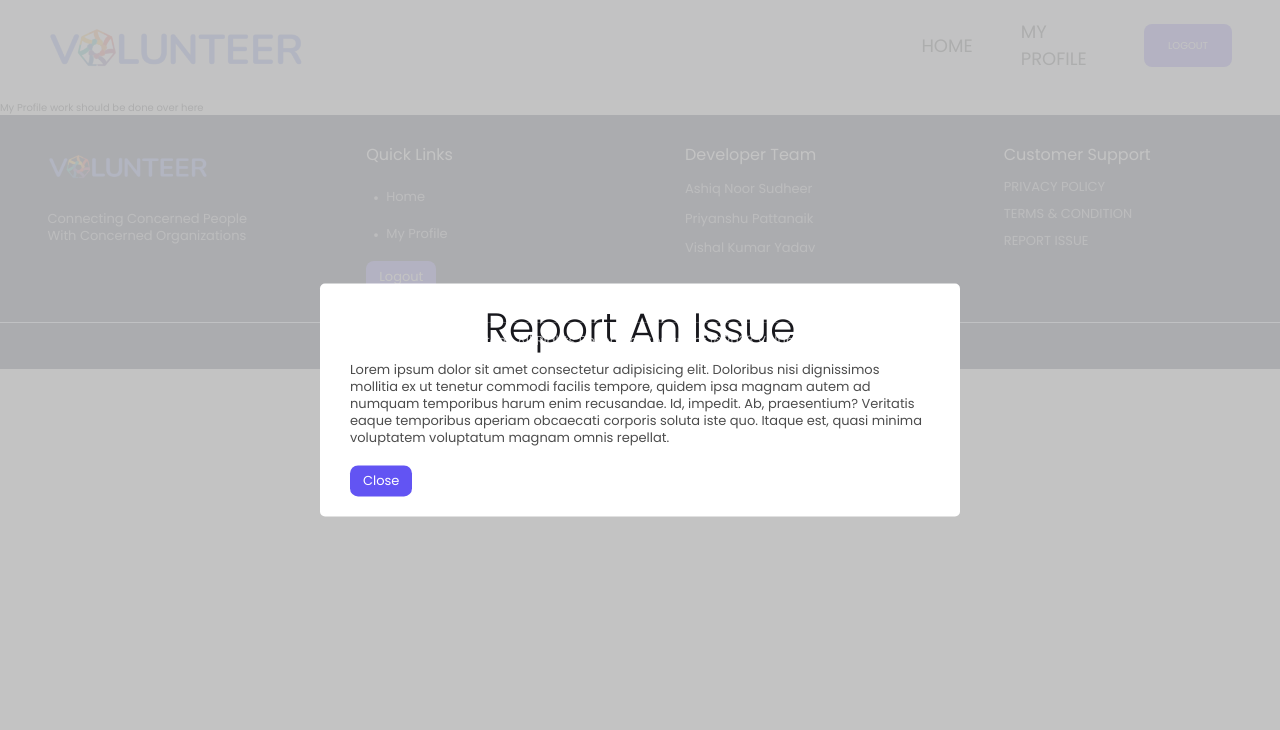
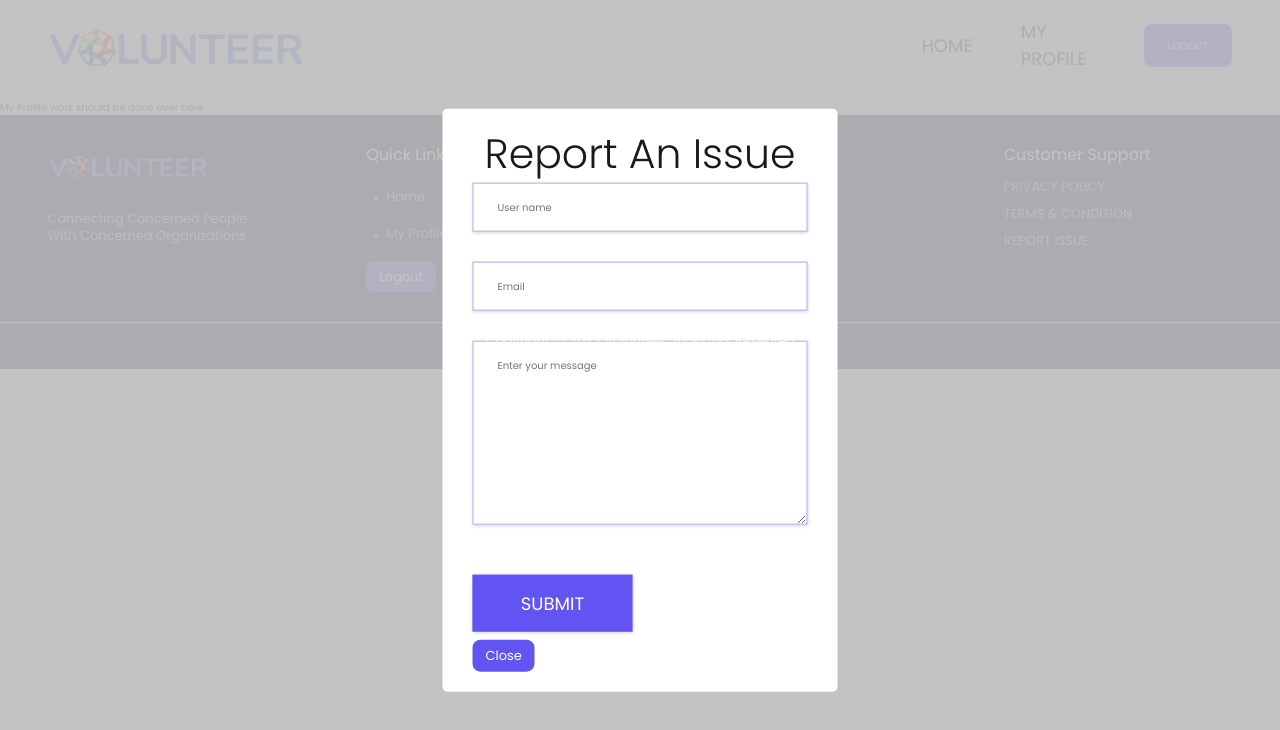
Before and after one commit to AshiqNoor-S/Volunteer.com, a React (Create React App) app in the folder client/: page /myprofile in a window 1280 px wide. Both pictures are taken after a click on the element "REPORT ISSUE". Shown: the top 730 px of the page. Built offline with nearby package versions, Linux system fonts and the light colour scheme.

Commit message:
Report Issue Part Done

```diff
--- a/client/src/components/Footer.jsx
+++ b/client/src/components/Footer.jsx
@@ -88,8 +88,6 @@ const Footer = () => {
                 <AiOutlineCopyright />
                 &nbsp;
                 {new Date().getFullYear()} Volunteer. All Rights Reserved
-                Copyright <AiOutlineCopyright />
-                {new Date().getFullYear()} Volunteer. All Rights Reserved.
               </p>
             </div>
           </div>
--- a/client/src/popUpsData/ShowReport.jsx
+++ b/client/src/popUpsData/ShowReport.jsx
@@ -1,5 +1,6 @@
 import React from "react";
 import { PopUpStyle } from "../styles/PopUpStyle";
+import styled from "styled-components";
 
 const ShowReport = ({ closeModal }) => {
   return (
@@ -7,18 +8,67 @@ const ShowReport = ({ closeModal }) => {
       <div className="modal-wrapper" onClick={closeModal}></div>
       <div className="modal-container">
         <h2>Report An Issue</h2>
-        <p>
-          Lorem ipsum dolor sit amet consectetur adipisicing elit. Doloribus
-          nisi dignissimos mollitia ex ut tenetur commodi facilis tempore,
-          quidem ipsa magnam autem ad numquam temporibus harum enim recusandae.
-          Id, impedit. Ab, praesentium? Veritatis eaque temporibus aperiam
-          obcaecati corporis soluta iste quo. Itaque est, quasi minima
-          voluptatem voluptatum magnam omnis repellat.
-        </p>
+        <Wrapper>
+          <div className="contact-form">
+            <form
+              method="POST"
+              action="https://formspree.io/f/xgejpzza"
+              className="contact-inputs"
+            >
+              <input
+                type="text"
+                placeholder="User name"
+                name="username"
+                required
+                autoComplete="off"
+              />
+              <input
+                type="email"
+                name="email"
+                required
+                placeholder="Email"
+                autoComplete="off"
+              />
+              <textarea
+                placeholder="Enter your message"
+                autoComplete="off"
+                cols="30"
+                rows="10"
+                required
+              />
+              <input type="submit" value="Submit" />
+            </form>
+          </div>
+        </Wrapper>
         <button onClick={closeModal}>Close</button>
       </div>
     </PopUpStyle>
   );
 };
 
+const Wrapper = styled.section`
+  .contact-form {
+    max-width: 50rem;
+    margin: auto;
+
+    .contact-inputs {
+      display: flex;
+      flex-direction: column;
+      gap: 3rem;
+
+      input[type="submit"] {
+        cursor: pointer;
+        transition: all 0.2s;
+
+        &:hover {
+          background-color: ${({ theme }) => theme.colors.white};
+          border: 1px solid ${({ theme }) => theme.colors.btn};
+          color: ${({ theme }) => theme.colors.btn};
+          transform: scale(0.9);
+        }
+      }
+    }
+  }
+`;
+
 export default ShowReport;
```
